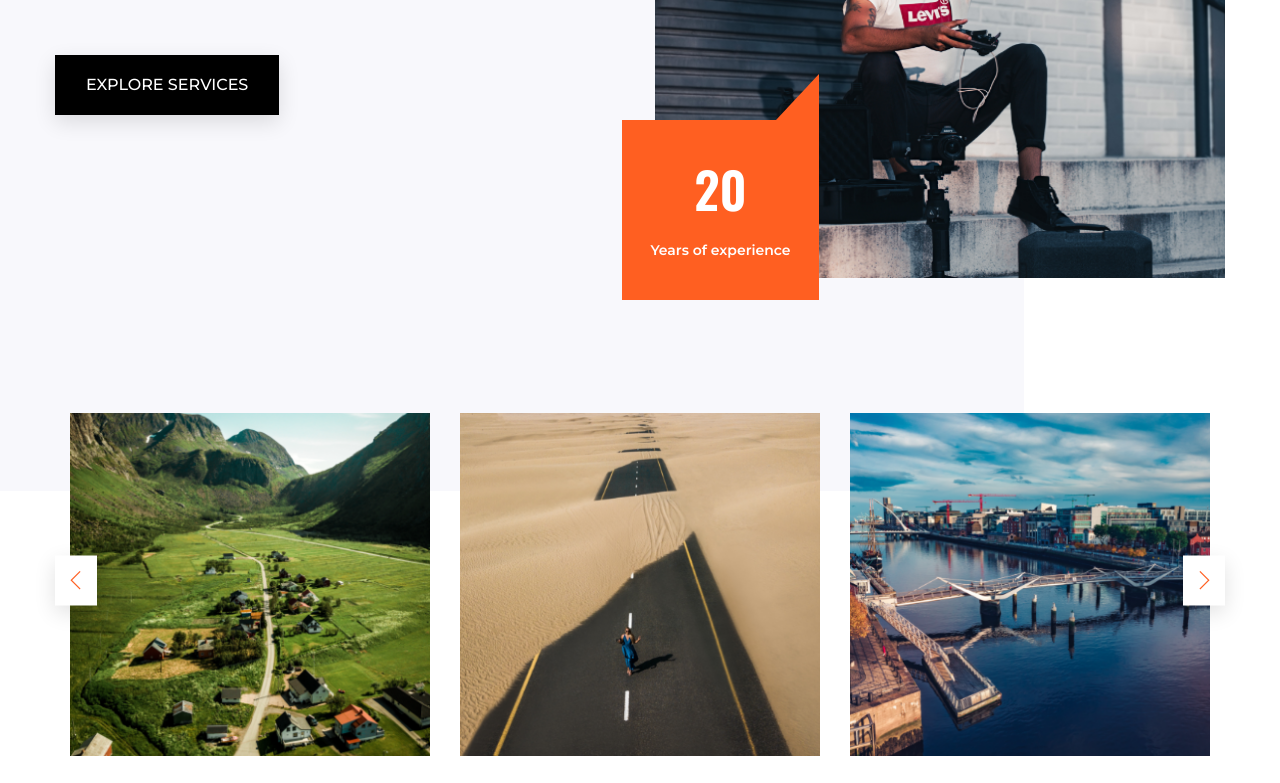
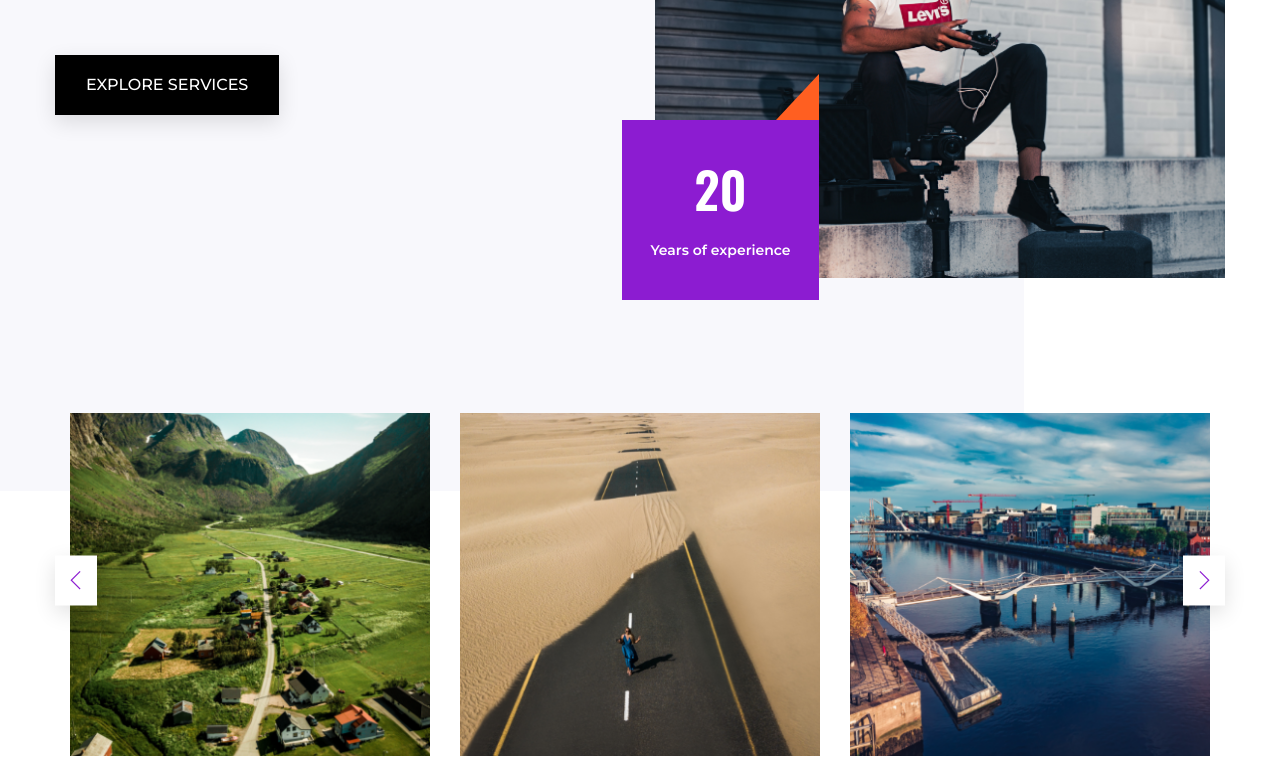
Before and after one commit to njligames/njlicdronefootage-bootstrap-client, a plain HTML site: page index.html in a window 1280 px wide. Shown: the part 1463-2246 px from the top of the page. Drawn offline with nearby package versions, Linux system fonts and the light colour scheme.

Commit message:
updated the theme colors and icons.

```diff
--- a/assets/scss/_color.scss
+++ b/assets/scss/_color.scss
@@ -3,17 +3,17 @@
 
 //Colors
 	$white: #ffffff;
-	$black: #16161a;
-	$gray:#f7f7fd;
+	$black: #141414;
+	$gray:#b5b5bb;
 
 //Theme color
-	$theme-color: #FF5F21;
-	$theme-color2: #1f2b7b;
-	$theme-color3: #f27420;
-	$theme-color4: #ff3500;
+	$theme-color: #8C1CD1;
+	$theme-color2: #1CBBD1;
+	$theme-color3: #61D11C;
+	$theme-color4: #D1321C;
 
 // btn and Section color
-	$btn_bg: #FF5F21;
+	$btn_bg: $theme-color2;
 
 
 // Heading color
```
Also changed, not shown: assets/css/style.css, assets/img/logo/NJLICDroneFootage.png (added), assets/img/logo/loder.png, assets/img/logo/logo.png, assets/img/logo/logo2_footer.png, 1 other file.
